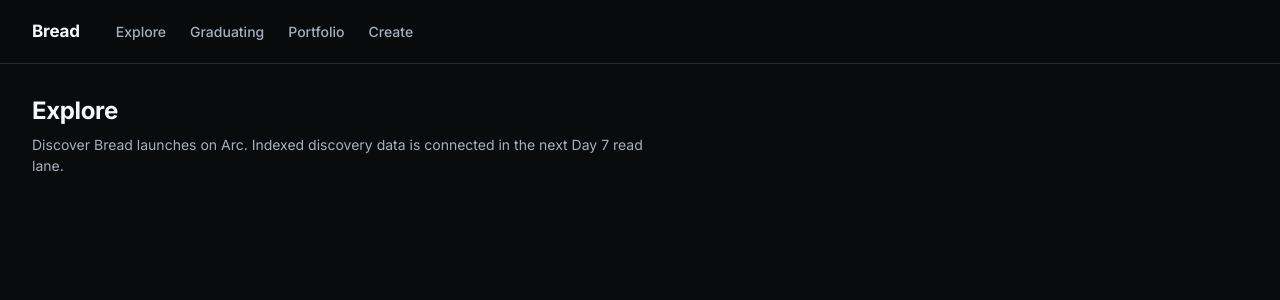
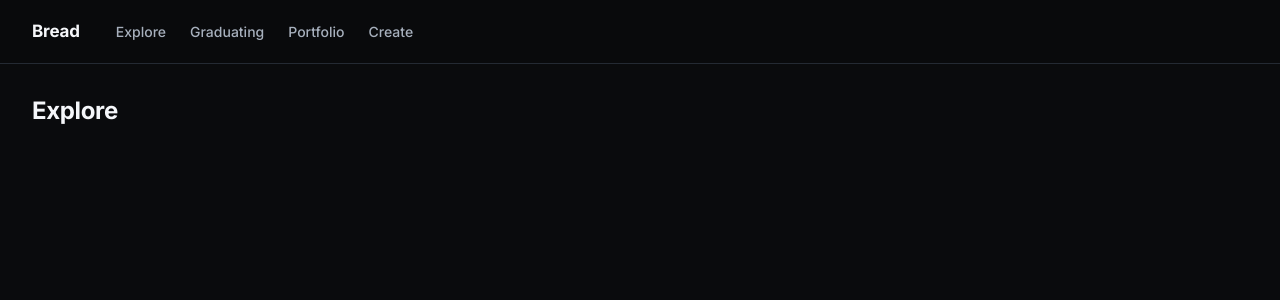
Before and after one commit to Dtwosam/bread, a Next.js app in the folder apps/web/: page / in a window 1280 px wide. Shown: the top 300 px of the page. Built offline with nearby package versions, Linux system fonts and the light colour scheme.

Commit message:
fix(day7): keep foundation shell product-neutral

```diff
--- a/apps/web/app/page.tsx
+++ b/apps/web/app/page.tsx
@@ -2,9 +2,6 @@ export default function ExploreFoundationPage() {
   return (
     <main className="bread-page">
       <h1 className="bread-page__heading">Explore</h1>
-      <p className="bread-page__supporting">
-        Discover Bread launches on Arc. Indexed discovery data is connected in the next Day 7 read lane.
-      </p>
     </main>
   );
 }
```
